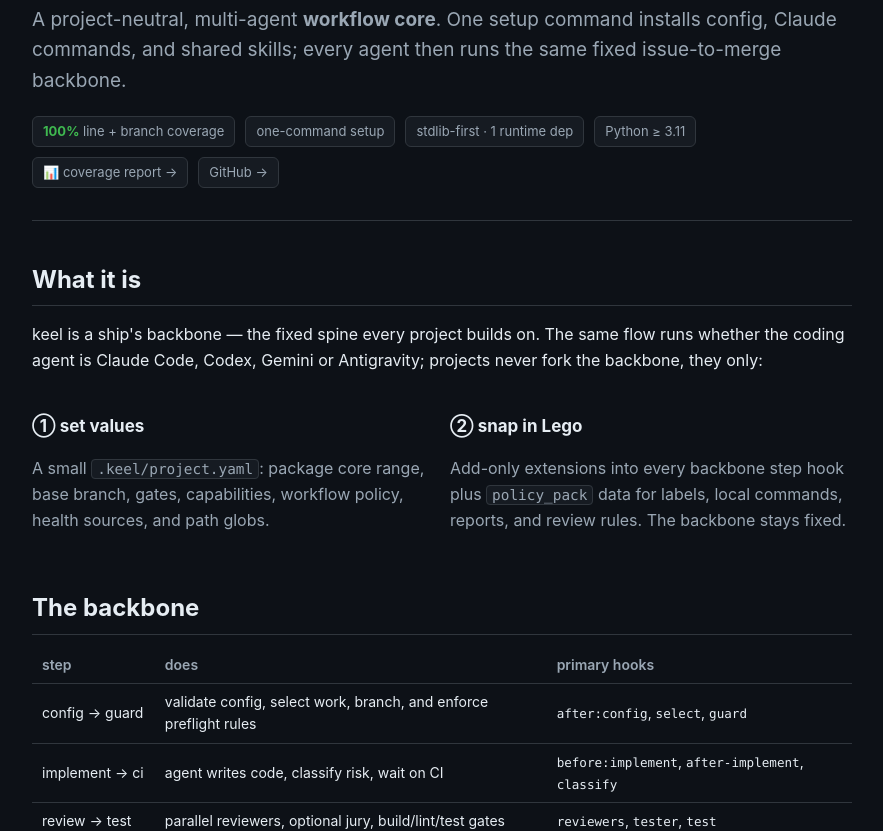
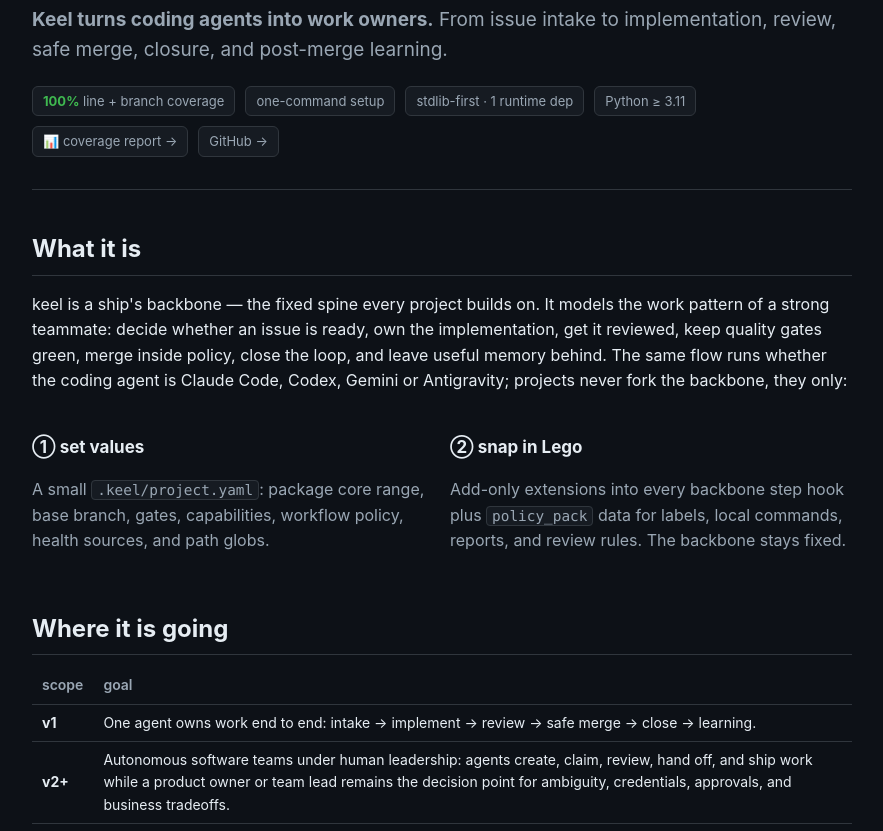
Before and after one commit to actions-marketplace-validations/berkayturanci_keel, a plain HTML site: page website/index.html in a window 1280 px wide. Shown: the part 447-1278 px from the top of the page, without its empty margins (198-1081 px from the left). Drawn offline with Linux system fonts and the light colour scheme.

Commit message:
docs: clarify keel work ownership positioning (#153)

```diff
--- a/website/index.html
+++ b/website/index.html
@@ -4,8 +4,8 @@
 <meta charset="utf-8">
 <meta name="viewport" content="width=device-width, initial-scale=1">
 <link rel="icon" type="image/svg+xml" href="favicon.svg">
-<meta name="description" content="keel — a project-neutral, multi-agent workflow core. One setup command installs config, Claude commands, and shared skills so every agent runs the same backbone.">
-<title>keel — project-neutral multi-agent workflow core</title>
+<meta name="description" content="keel turns coding agents into work owners: issue intake, implementation, review, safe merge, closure, and post-merge learning on one project-neutral backbone.">
+<title>keel — coding agents into work owners</title>
 <style>
   :root { --bg:#0d1117; --panel:#161b22; --fg:#e6edf3; --muted:#9aa7b4; --accent:#58a6ff; --green:#3fb950; --border:#30363d; }
   * { box-sizing:border-box; }
@@ -39,7 +39,7 @@
 <header>
   <img src="hero.svg" alt="keel setup installs config, Claude commands, and shared skills for the same workflow backbone" style="width:100%;height:auto;border-radius:12px;margin-bottom:8px">
   <h1>keel ⚓</h1>
-  <p class="tag">A project-neutral, multi-agent <b>workflow core</b>. One setup command installs config, Claude commands, and shared skills; every agent then runs the same fixed issue-to-merge backbone.</p>
+  <p class="tag"><b>Keel turns coding agents into work owners.</b> From issue intake to implementation, review, safe merge, closure, and post-merge learning.</p>
   <div class="badges">
     <span class="badge"><b>100%</b> line + branch coverage</span>
     <span class="badge">one-command setup</span>
@@ -51,7 +51,7 @@
 </header>
 
 <h2>What it is</h2>
-<p>keel is a ship's backbone — the fixed spine every project builds on. The same flow runs whether the coding agent is Claude Code, Codex, Gemini or Antigravity; projects never fork the backbone, they only:</p>
+<p>keel is a ship's backbone — the fixed spine every project builds on. It models the work pattern of a strong teammate: decide whether an issue is ready, own the implementation, get it reviewed, keep quality gates green, merge inside policy, close the loop, and leave useful memory behind. The same flow runs whether the coding agent is Claude Code, Codex, Gemini or Antigravity; projects never fork the backbone, they only:</p>
 <div class="cols">
   <div>
     <h3>① set values</h3>
@@ -62,6 +62,13 @@
     <p class="muted">Add-only extensions into every backbone step hook plus <code>policy_pack</code> data for labels, local commands, reports, and review rules. The backbone stays fixed.</p>
   </div>
 </div>
+
+<h2>Where it is going</h2>
+<table>
+  <tr><th>scope</th><th>goal</th></tr>
+  <tr><td><b>v1</b></td><td>One agent owns work end to end: intake → implement → review → safe merge → close → learning.</td></tr>
+  <tr><td><b>v2+</b></td><td>Autonomous software teams under human leadership: agents create, claim, review, hand off, and ship work while a product owner or team lead remains the decision point for ambiguity, credentials, approvals, and business tradeoffs.</td></tr>
+</table>
 
 <h2>The backbone</h2>
 <table>
```
Also changed, not shown: docs/keel/commands.md (+7 -0 lines), README.md.
